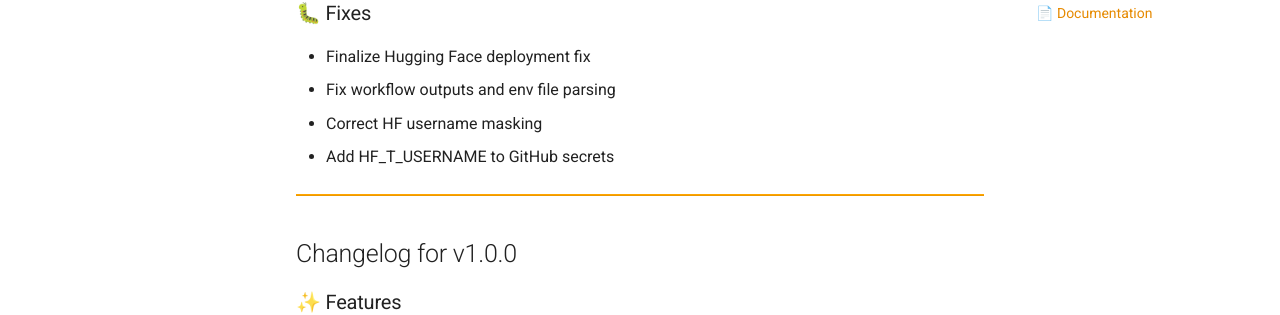
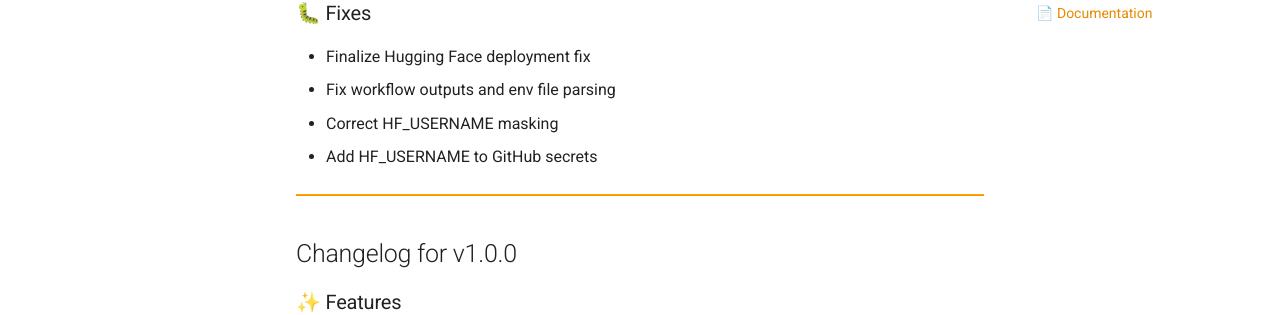
Before and after one commit to lisekarimi/snapr, an MkDocs documentation site: the page built from docs/changelog.md, in a window 1280 px wide and 1344 px high. Shown: the part 281-596 px from the top of the window. Built offline with MkDocs 1.6.1 and Material for MkDocs 9.7.7, drawn with Linux system fonts in a browser that asks for light colours; comment, search, counter and statistics services are not loaded.

```diff
--- a/docs/changelog.md
+++ b/docs/changelog.md
@@ -3,8 +3,8 @@
 ### 🐛 Fixes
 - Finalize Hugging Face deployment fix
 - Fix workflow outputs and env file parsing
-- Correct HF username masking
-- Add HF_T_USERNAME to GitHub secrets
+- Correct HF_USERNAME masking
+- Add HF_USERNAME to GitHub secrets
 
 ----
 
```
Also changed, not shown: changelog.md (+2 -2 lines).
